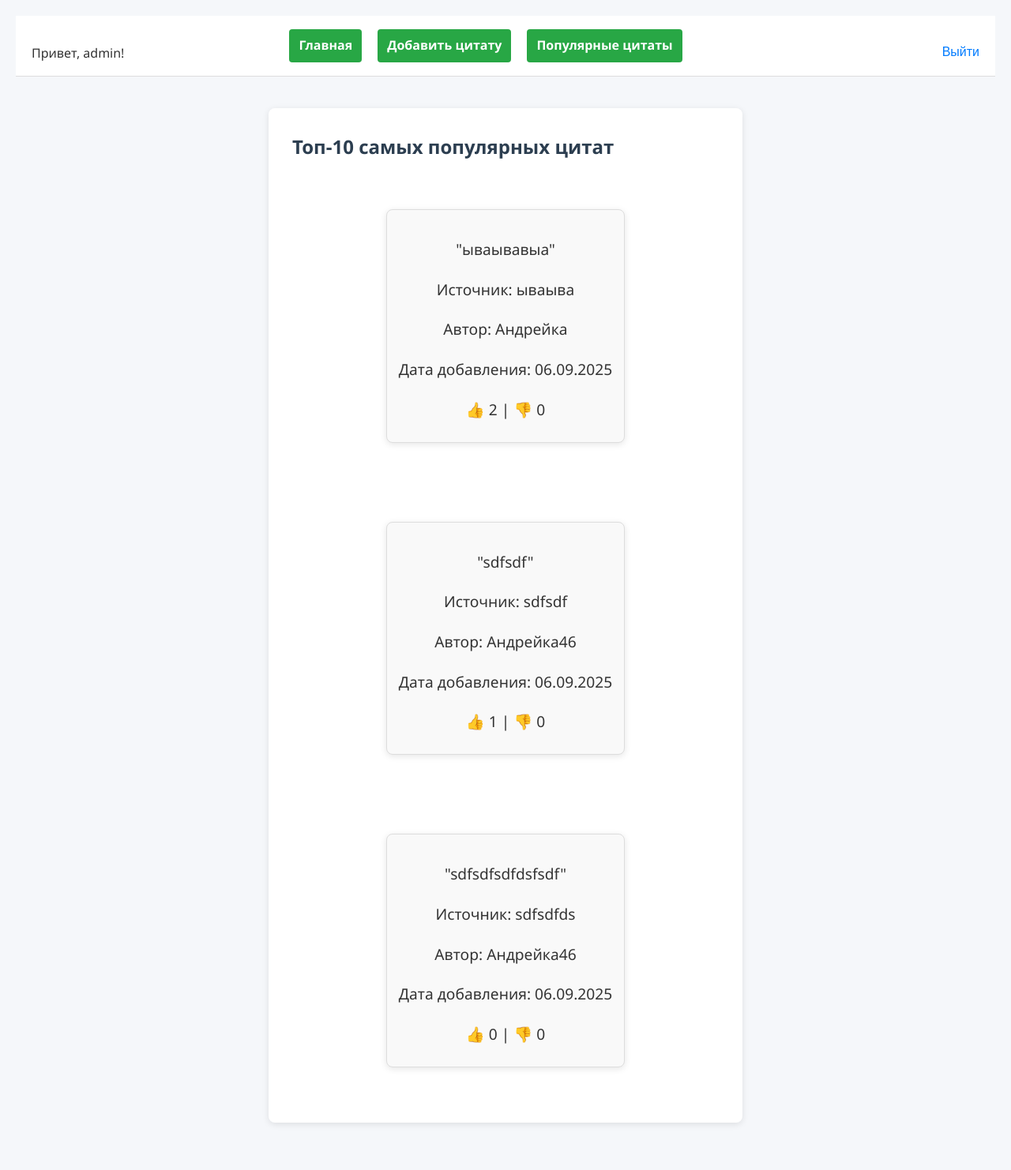
After one commit to AndreyBulygin46/solution, a Django app: page /popular/ in a window 1280 px wide. The commit adds this page. Shown: the whole page at 79% size. Run offline with Django 5.2, Linux system fonts and the light colour scheme; a user stored in the database is signed in; data comes from the database, SQL or seed files in the repository; both versions use the stored data as it was after the commit.

Commit message:
теперь есть страница с популярными цитатами

```diff
--- a/quote/app_quote/static/main.css
+++ b/quote/app_quote/static/main.css
@@ -251,6 +251,17 @@
     font-size: 1rem;
 }
 
+.btn-popular {
+    margin-left: 20px;
+    padding: 8px 12px;
+    background-color: #28a745;
+    color: white;
+    border: none;
+    border-radius: 4px;
+    cursor: pointer;
+    font-size: 1rem;
+}
+
 .messages .alert {
   padding: 10px;
   margin-bottom: 10px;
@@ -266,3 +277,16 @@
   background-color: #f8d7da;
   color: #721c24;
 }
+
+.popular-quotes-list {
+    display: flex;
+    flex-direction: column;
+    gap: 20px;
+}
+
+.quote-card {
+    border: 1px solid #ddd;
+    padding: 15px;
+    border-radius: 8px;
+    background-color: #f9f9f9;
+}
--- a/quote/app_quote/templates/base.html
+++ b/quote/app_quote/templates/base.html
@@ -18,6 +18,7 @@
             {% if user.is_authenticated %}
                 <a href="{% url 'home' %}" class="btn btn-home">Главная</a>
                 <a href="{% url 'add_quote' %}" class="btn btn-add">Добавить цитату</a>
+                <a href="{% url 'popular_quotes' %}" class="btn btn-popular">Популярные цитаты</a>
             {% endif %}
         </div>
 
--- /dev/null
+++ b/quote/app_quote/templates/popular.html
@@ -0,0 +1,23 @@
+<!-- popular.html -->
+{% extends "base.html" %}
+{% block title %}Популярные цитаты{% endblock %}
+
+{% block content %}
+  <h2>Топ-10 самых популярных цитат</h2>
+
+  {% if quotes %}
+    <div class="popular-quotes-list">
+      {% for quote in quotes %}
+        <div class="quote-card">
+          <p>"{{ quote.text }}"</p>
+          <p>Источник: {{ quote.source }}</p>
+          <p>Автор: {{ quote.author.username }}</p>
+          <p>Дата добавления: {{ quote.created_at|date:"d.m.Y" }}</p>
+          <p>👍 {{ quote.like_count }} | 👎 {{ quote.dislike_count }}</p>
+        </div>
+      {% endfor %}
+    </div>
+  {% else %}
+    <p>Пока нет популярных цитат.</p>
+  {% endif %}
+{% endblock %}
--- a/quote/app_quote/urls.py
+++ b/quote/app_quote/urls.py
@@ -1,5 +1,5 @@
 from django.urls import path
-from .views import register, user_login, home, delete_quote, add_quote
+from .views import register, user_login, home, delete_quote, add_quote, popular_quotes
 from django.contrib.auth.views import LogoutView
 
 urlpatterns = [
@@ -9,4 +9,5 @@
     path('logout/', LogoutView.as_view(), name='logout'),
     path('delete/<int:quote_id>/', delete_quote, name='delete_quote'),
     path('add/', add_quote, name='add_quote'),
+    path('popular/', popular_quotes, name='popular_quotes'),
 ]
--- a/quote/app_quote/views.py
+++ b/quote/app_quote/views.py
@@ -5,6 +5,7 @@
 from .forms import RegisterForm, LoginForm, AddQuoteForm
 from .models import Quote, ViewCounter, Vote
 from django.contrib.auth.decorators import login_required
+from django.db.models import Count, Q
 import random
 
 def register(request):
@@ -116,3 +117,14 @@
     else:
         form = AddQuoteForm()
     return render(request, 'quotes/add_quote.html', {'form': form})
+
+def popular_quotes(request):
+    quotes = Quote.objects.annotate(
+        like_count=Count('vote', filter=Q(vote__is_like=True))
+    ).order_by('-like_count')
+
+    context = {
+        'quotes': quotes,
+    }
+
+    return render(request, 'popular.html', context)
```
Also changed, not shown: quote/app_quote/migrations/0001_initial.py, quote/app_quote/migrations/0002_remove_quote_unique_source_text_quote_unique_text.py (deleted), quote/db.sqlite3.
